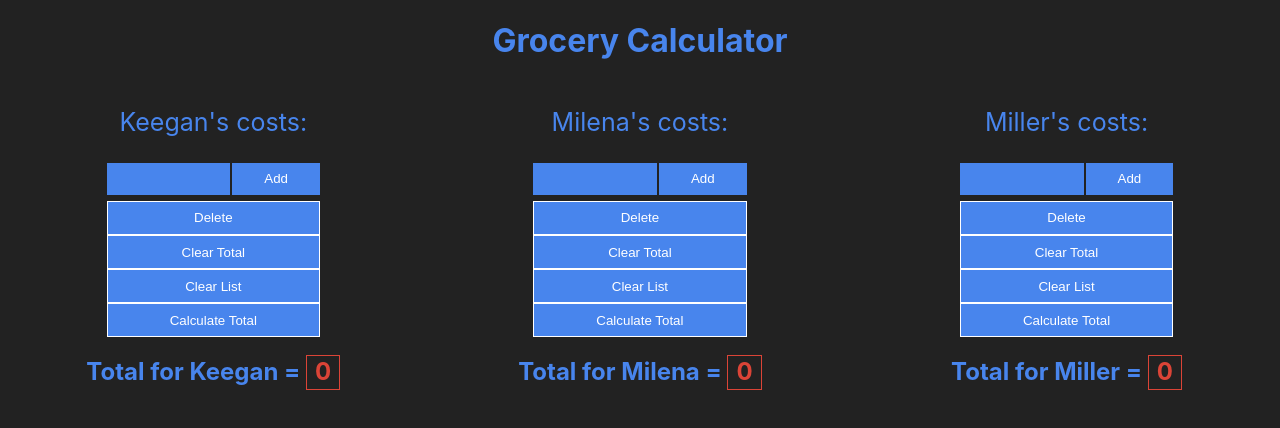
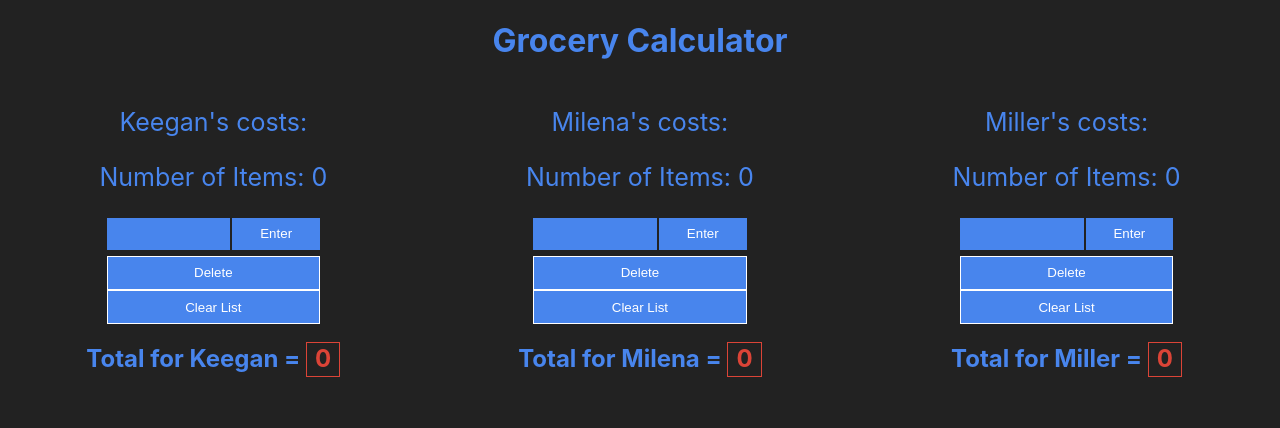
Before and after one commit to KeeganCK/groceryCalculator, a React (Create React App) app: page / in a window 1280 px wide. Shown: the top 428 px of the page. Built offline with nearby package versions, Linux system fonts and the light colour scheme.

Commit message:
Changed the way total works and added number of items

```diff
--- a/package.json
+++ b/package.json
@@ -6,6 +6,7 @@
     "bootstrap": "^4.3.1",
     "react": "^16.11.0",
     "react-bootstrap": "^1.0.0-beta.14",
+    "react-charts": "^2.0.0-beta.4",
     "react-dom": "^16.11.0",
     "react-scripts": "3.2.0"
   },
--- a/src/App.js
+++ b/src/App.js
@@ -1,6 +1,7 @@
 import React, {useState} from 'react';
 import './App.css';
-import HookPerson from './Components/Person';
+import HookPerson from './Components/Person/Person';
+
 const App = props => {
 
   return (
--- a/src/Components/Person.css
+++ b/src/Components/Person/Person.css
@@ -67,7 +67,14 @@
 	padding-left: 8px;
 }
 
-.number:hover {
+.graph {
+	width: 80%;
+	height: 45%;
+	color: white;
+}
+
+/* .number:hover {
 	color: #00eeff;
 	border: 1px solid #00eeff;
-}
+	font-size: 40px;
+} */
--- a/src/Components/Person.js
+++ b/src/Components/Person/Person.js
@@ -12,12 +12,22 @@ const HookPerson = (props) => {
 
 	//adds an intem to totalState.list
 	const addItem = () => {
+		totalState.total = 0;
 		totalState.list.push(parseFloat(totalState.value));
 		setTotal({
 			total: totalState.total,
-			value: totalState.value,
+			value: '',
 			list: totalState.list
 		});
+		for(let i = 0; i < totalState.list.length; i++){
+			totalState.total = Math.round((totalState.total + totalState.list[i]) * 100) / 100;
+			setTotal({
+				total: totalState.total,
+				value: totalState.value,
+				list: totalState.list
+			})
+		}
+
     }
 
 	// sets the value to the amount put in the input field
@@ -48,16 +58,16 @@ const HookPerson = (props) => {
 	}
 
 	//calculate the total amount for the values in the list
-    const calculate = () => {
-		for(let i = 0; i < totalState.list.length; i++){
-			totalState.total = Math.round((totalState.total + totalState.list[i]) * 100) / 100;
-			setTotal({
-				total: totalState.total,
-				value: totalState.value,
-				list: totalState.list
-			})
-		}
-	}
+    // const calculate = () => {
+	// 	for(let i = 0; i < totalState.list.length; i++){
+	// 		totalState.total = Math.round((totalState.total + totalState.list[i]) * 100) / 100;
+	// 		setTotal({
+	// 			total: totalState.total,
+	// 			value: totalState.value,
+	// 			list: totalState.list
+	// 		})
+	// 	}
+	// }
 
 	// reset total
 	const clear = () => {
@@ -74,41 +84,55 @@ const HookPerson = (props) => {
 			total: 0,
 			value: '',
 			list: []
-		})
+		});
 	}
 
 
 	// will delete the last item put onto the list
 	const deleteItem = () => {
+		totalState.total = 0;
 		totalState.list.pop()
 		setTotal({
 			total: totalState.total,
 			value: totalState.value,
 			list: totalState.list = totalState.list
-		})
+		});
+		for(let i = 0; i < totalState.list.length; i++){
+			totalState.total = Math.round((totalState.total + totalState.list[i]) * 100) / 100;
+			setTotal({
+				total: totalState.total,
+				value: totalState.value,
+				list: totalState.list
+			});
+		}
 	}
-
-
 
 	return(
 		<div className="main">
-			<p className="listOf">{props.name}'s costs: {totalState.list.map((item, index) => (
+			<p className="listOf">
+				{props.name}'s costs: {totalState.list.map((item, index) => (
 				<span>{item}, </span>
-			))}
+				))}
+			</p>
+			<p className="listOf">
+				Number of Items: {totalState.list.length}
 			</p>
 			<p className="mainInput">
 				<input type="text" className="input" value={totalState.value} onChange={changeHandler} onKeyDown={keyHandler}/>
-				<button type="submit" className="add" onClick={addItem}>Add</button>
+				<button type="submit" className="add" onClick={addItem}>Enter</button>
 			</p>
 			<p className="calculate"><button className="calc" onClick={deleteItem}>Delete</button></p>
-			<p className="calculate"><button className="calc" onClick={clear}>Clear Total</button></p>
 			<p className="calculate"><button className="calc" onClick={emptyList}>Clear List</button></p>
-			<p className="calculate"><button className="calc" onClick={calculate}>Calculate Total</button></p>
+			<h2 className="total">Total for {props.name} = <span className="number">{totalState.total} </span></h2>
 
-			<h2 className="total">Total for {props.name} = <span className="number">{totalState.total} </span></h2>
 		</div>
 	);
 }
+
+// <p className="calculate"><button className="calc" onClick={clear}>Clear Total</button></p>
+// <p className="calculate"><button className="calc" onClick={calculate}>Calculate Total</button></p>
+
+
 
 // <button className="calc" onClick={deleteItem}>Delete</button>
 // <button className="calc" onClick={clear}>Clear Total</button>
```
Also changed, not shown: src/logo.svg (deleted), 1 other file (tests, documents, lock files or other folders).
